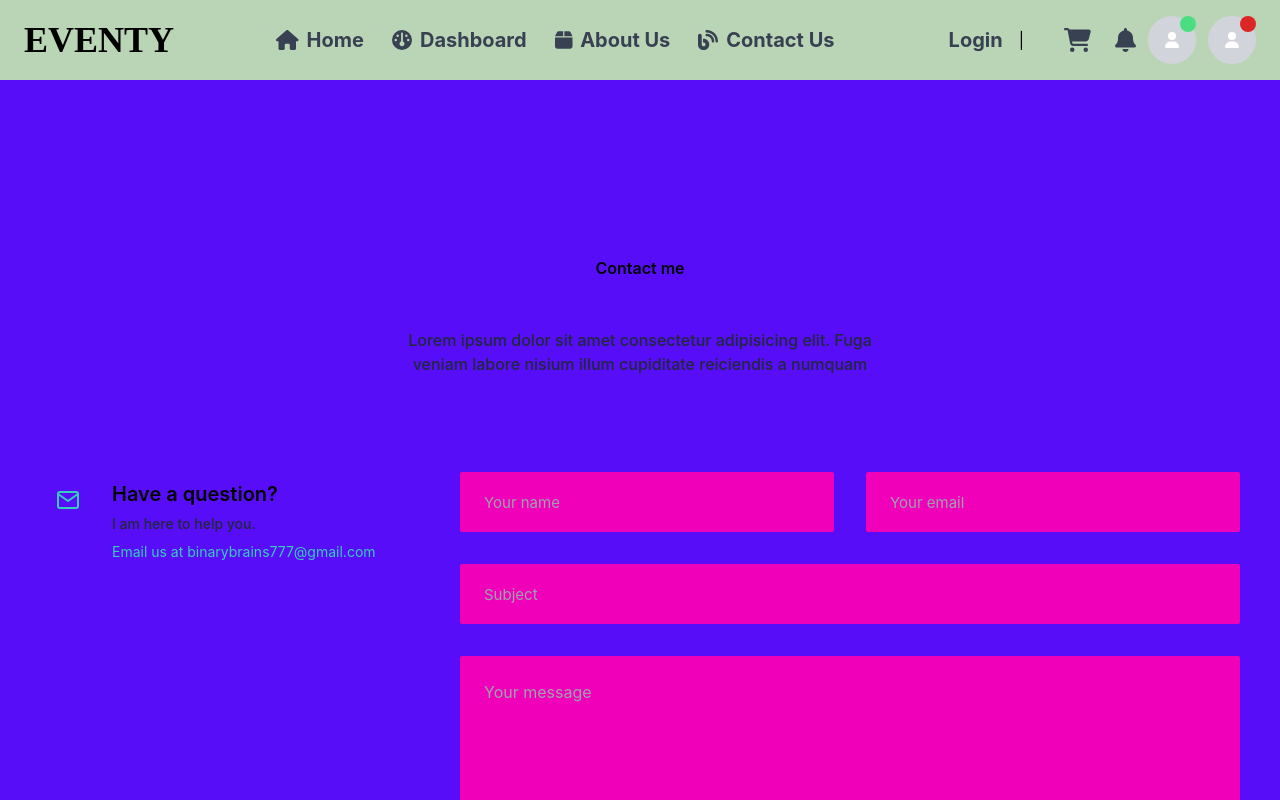
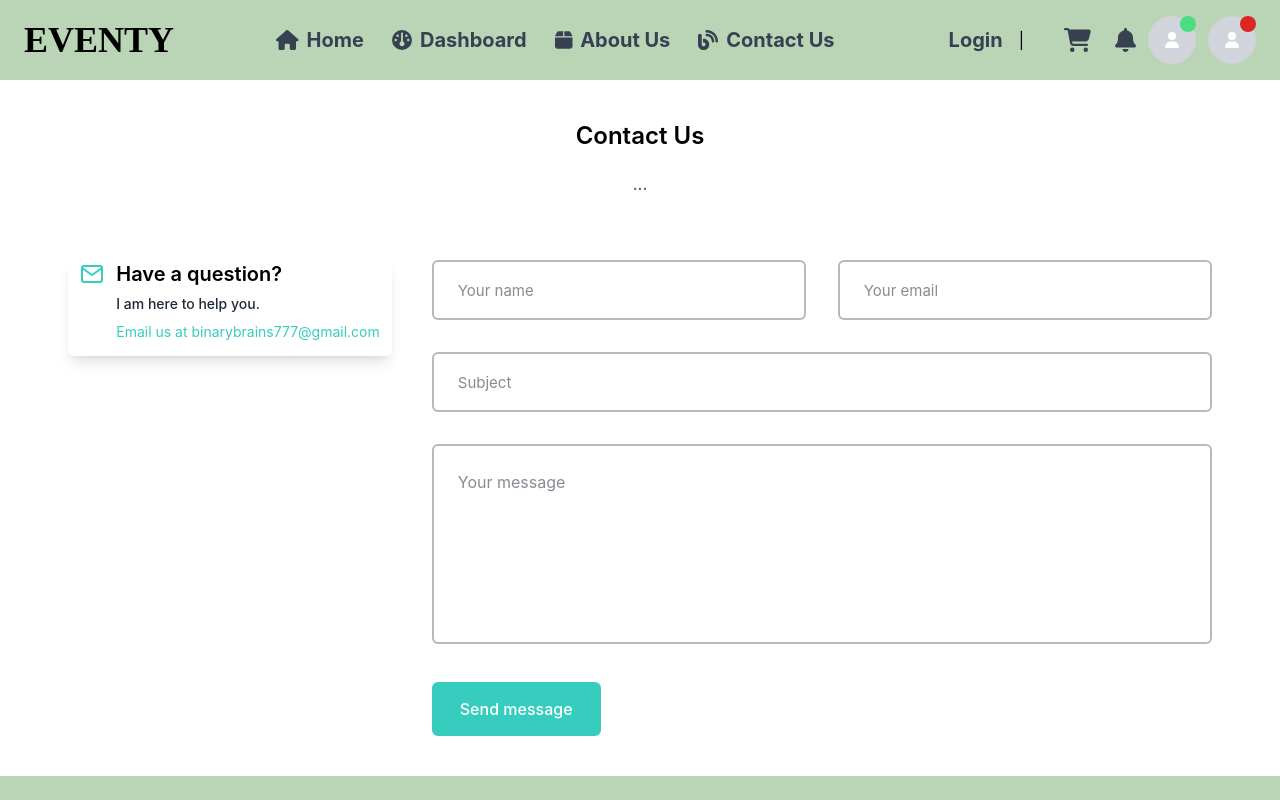
Before and after one commit to team-binarybrains/eventy-client-site, a React (Create React App) app: page /contact-us in a window 1280 px wide. Shown: the top 800 px of the page. Built offline with nearby package versions, Linux system fonts and the light colour scheme; a web font is replaced by a local one.

Commit message:
contact us rounte component rebuild with styl

```diff
--- a/src/Components/ContactUs/ContactUs.css
+++ b/src/Components/ContactUs/ContactUs.css
@@ -24,3 +24,87 @@ h6 {
 
     color: var(--orange);
 }
+
+
+.bounce {
+    animation: bounce 2s infinite;
+    -webkit-animation: bounce 2s infinite;
+    -moz-animation: bounce 2s infinite;
+    -o-animation: bounce 2s infinite;
+}
+
+@-webkit-keyframes bounce {
+
+    0%,
+    20%,
+    50%,
+    80%,
+    100% {
+        -webkit-transform: translateY(0);
+    }
+
+    40% {
+        -webkit-transform: translateY(-30px);
+    }
+
+    60% {
+        -webkit-transform: translateY(-15px);
+    }
+}
+
+@-moz-keyframes bounce {
+
+    0%,
+    20%,
+    50%,
+    80%,
+    100% {
+        -moz-transform: translateY(0);
+    }
+
+    40% {
+        -moz-transform: translateY(-30px);
+    }
+
+    60% {
+        -moz-transform: translateY(-15px);
+    }
+}
+
+@-o-keyframes bounce {
+
+    0%,
+    20%,
+    50%,
+    80%,
+    100% {
+        -o-transform: translateY(0);
+    }
+
+    40% {
+        -o-transform: translateY(-30px);
+    }
+
+    60% {
+        -o-transform: translateY(-15px);
+    }
+}
+
+@keyframes bounce {
+
+    0%,
+    20%,
+    50%,
+    80%,
+    100% {
+        transform: translateY(0);
+    }
+
+    40% {
+        transform: translateY(-30px);
+    }
+
+    60% {
+        transform: translateY(-15px);
+    }
+}
--- a/src/Components/ContactUs/ContactUs.js
+++ b/src/Components/ContactUs/ContactUs.js
@@ -4,44 +4,41 @@ import './ContactUs.css';
 
 const ContactUs = () => {
     return (
-        <section className="py-12 lg:py-32 bg-primary" id="contact">
+        <section className="py-10 px-5" id="contact">
             <div className="container mx-auto">
                 <div
                     data-aos="zoom-out-down"
-                    className="flex flex-col items-center text-center"
+                    className="flex flex-col items-center text-center space-y-5 mb-16"
                 >
-                    <h2 className="py-12 lg:py-32-title before:content-contact relative before:absolute before:opacity-40 before:-top-7 before:-left-40 before:hidden before:lg:block">
-                        Contact me
+                    <h2 className="before:content-contact relative before:absolute before:opacity-40 before:-top-7 before:-left-40 before:hidden before:lg:block text-2xl">
+                        Contact Us
                     </h2>
-                    <p className="text-base text-paragraph mb-16 lg:mb-24 max-w-[520px]">
-                        Lorem ipsum dolor sit amet consectetur adipisicing elit. Fuga veniam
-                        labore nisium illum cupiditate reiciendis a numquam
+                    <p className="text-base text-gray-600 text-paragraph max-w-[520px]">
+                        ...
                     </p>
                 </div>
-                <div className="flex flex-col lg:flex-row sm:px-10 px-5">
-                    <div className="flex flex-1 flex-col items-start space-y-8 mb-12 lg:mb-0 lg:pt-2">
-                    <div className="flex flex-col lg:flex-row gap-x-4">
-                        <div className="text-accent rounded-sm w-14 h-14 flex items-start justify-center mt-2 mb-4 lg:mb-0 text-2xl">
-                                <FiMail />
-                            </div>
-                            <div>
-                                <h4 className="font-body text-xl mb-1">Have a question?</h4>
-                                <p className="mb-1 text-paragraph">I am here to help you.</p>
-                                <p className="text-accent font-normal ">Email us at binarybrains777@gmail.com</p>
-                            </div>
+                <div className="flex flex-row justify-between sm:justify-center gap-x-10 gap-y-5 flex-wrap items-start">
+                    <div className="flex flex-col lg:flex-row gap-x-3 gap-y-1.5 shadow-lg rounded-md px-3 pb-3">
+                        <div className="text-accent rounded-sm text-2xl bounce mt-0.5">
+                            <FiMail />
+                        </div>
+                        <div className='space-y-1'>
+                            <h4 className="font-body text-xl">Have a question?</h4>
+                            <p className="text-paragraph">I am here to help you.</p>
+                            <p className="text-accent font-normal">Email us at binarybrains777@gmail.com</p>
                         </div>
                     </div>
                     <form className="space-y-8 w-full max-w-[780px]">
                         <div className="flex gap-8">
-                            <input className="bg-secondary text-paragraph h-[60px] outline-none pl-6 w-full font-body text-[15px] rounded-sm focus:outline focus:outline-1 focus:outline-accent" type="text" placeholder="Your name" />
-                            <input className="bg-secondary text-paragraph h-[60px] outline-none pl-6 w-full font-body text-[15px] rounded-sm focus:outline focus:outline-1 focus:outline-accent" type="email" placeholder="Your email" />
+                            <input className="border-2 border-gray-900/30 text-paragraph h-[60px] outline-none pl-6 w-full font-body text-[15px] rounded-md focus:outline focus:outline-1 focus:outline-accent placeholder:text-gray-900/50" type="text" placeholder="Your name" />
+                            <input className="border-2 border-gray-900/30 text-paragraph h-[60px] outline-none pl-6 w-full font-body text-[15px] rounded-md focus:outline focus:outline-1 focus:outline-accent placeholder:text-gray-900/50" type="email" placeholder="Your email" />
                         </div>
-                        <input className="bg-secondary text-paragraph h-[60px] outline-none pl-6 w-full font-body text-[15px] rounded-sm focus:outline focus:outline-1 focus:outline-accent" type="text" placeholder="Subject" />
+                        <input className="border-2 border-gray-900/30 text-paragraph h-[60px] outline-none pl-6 w-full font-body text-[15px] rounded-md focus:outline focus:outline-1 focus:outline-accent placeholder:text-gray-900/50" type="text" placeholder="Subject" />
                         <textarea
-                            className="bg-secondary resize-none w-full outline-none p-6 rounded-sm h-[200px] focus:outline focus:outline-1 focus:outline-accent"
+                            className="border-2 border-gray-900/30 resize-none w-full outline-none p-6 rounded-md h-[200px] focus:outline focus:outline-1 focus:outline-accent placeholder:text-gray-900/50"
                             placeholder="Your message"
                         ></textarea>
-                        <button className="py-4 px-7 font-medium text-white flex items-center justify-center rounded-sm hover:bg-accent-hover transition-all h-[54px] bg-accent hover:bg-secondary-hover">
+                        <button className="py-4 px-7 font-medium text-white flex items-center justify-center rounded-md hover:bg-accent-hover transition-all h-[54px] bg-accent">
                             Send message
                         </button>
                     </form>
```
